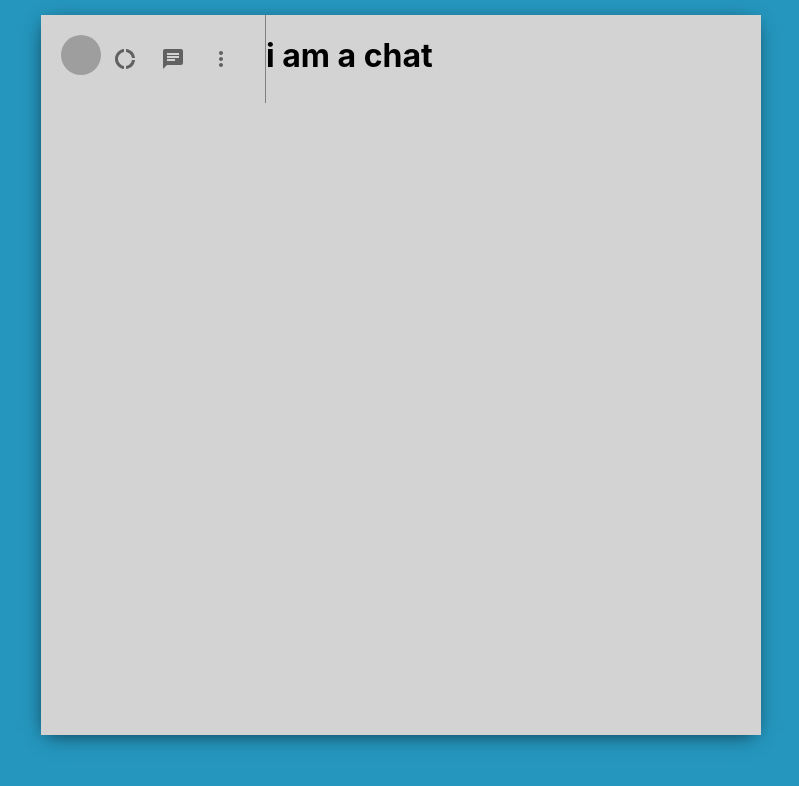
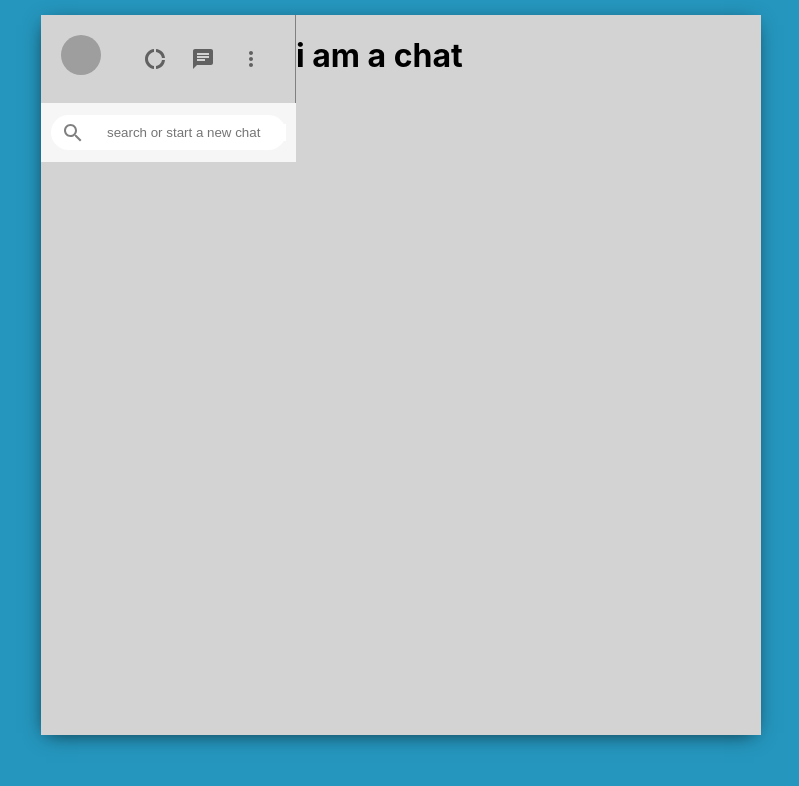
Before and after one commit to Better-er-Help/project3, a React (Create React App) app: page / in a window 1280 px wide. Shown: the top 786 px of the page, without its empty margins (239-1038 px from the left). Built offline with nearby package versions, Linux system fonts and the light colour scheme; grey boxes are pictures that could not be loaded.

Commit message:
adding search in sidebar

```diff
--- a/src/components/Sidebar/index.css
+++ b/src/components/Sidebar/index.css
@@ -19,3 +19,28 @@
   margin-right: 2vw;
   font-size: 24px !important;
 }
+.sidebarSearch {
+  display: flex;
+  align-items: center;
+  background-color: #f6f6f6;
+  height: 39px;
+  padding: 10px;
+}
+.sidebarSeachContainer {
+  display: flex;
+  align-items: center;
+  background-color: white;
+  width: 100%;
+  height: 35px;
+  border-radius: 20px;
+}
+.sidebarSeachContainer > .MuiSvgIcon-root {
+  color: gray;
+  padding: 10px;
+}
+.sidebarSeachContainer > input {
+  border: none;
+  margin-left: 10px;
+  outline-width: 0ch;
+  outline-color: white;
+}
--- a/src/components/Sidebar/index.js
+++ b/src/components/Sidebar/index.js
@@ -5,6 +5,7 @@ import DonutLargeIcon from "@material-ui/icons/DonutLarge";
 import ChatIcon from "@material-ui/icons/Chat";
 import MoreVertIcon from "@material-ui/icons/MoreVert";
 import { Avatar, IconButton } from "@material-ui/core";
+import SearchIcon from "@material-ui/icons/Search";
 
 function Sidebar() {
   return (
@@ -23,6 +24,12 @@ function Sidebar() {
           </IconButton>
         </div>
       </div>
+      <div className="sidebarSearch">
+        <div className="sidebarSeachContainer">
+          <SearchIcon />
+          <input placeholder="search or start a new chat" type="text"></input>
+        </div>
+      </div>
     </div>
   );
 }
```
